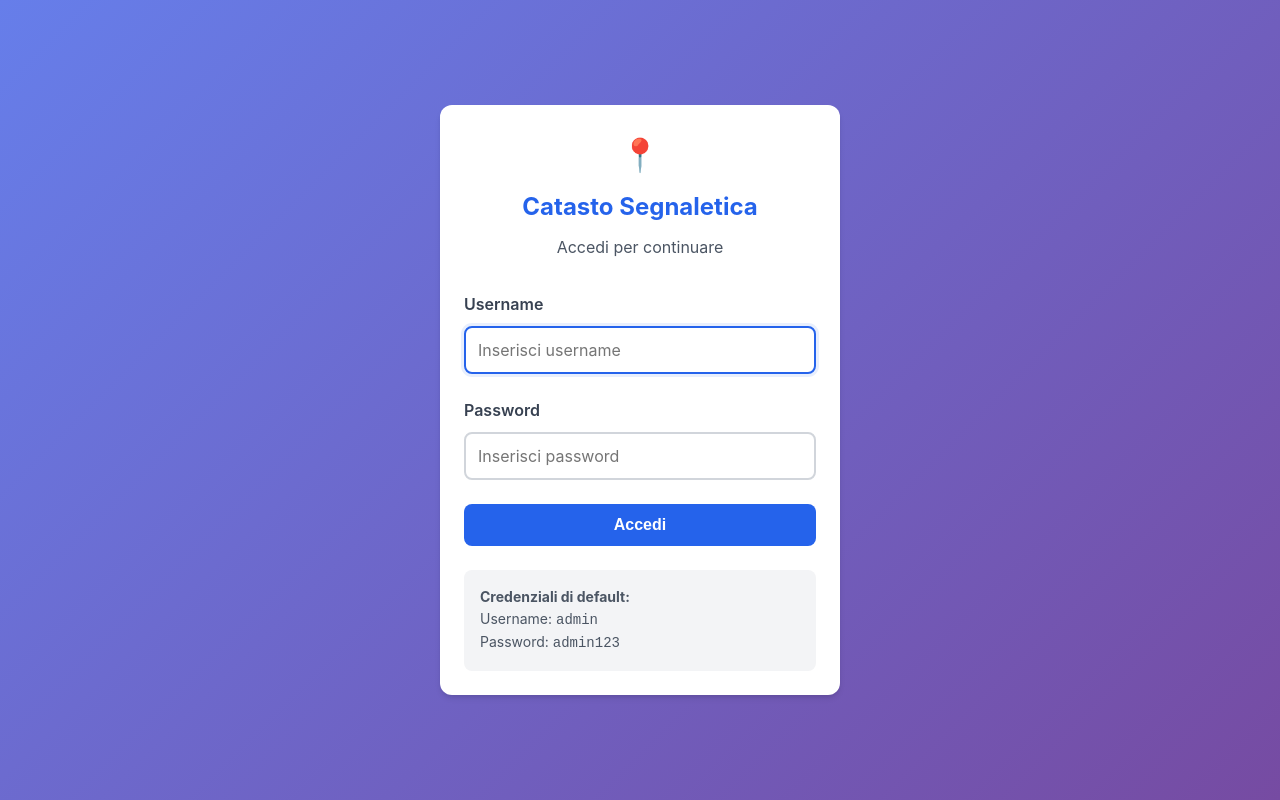
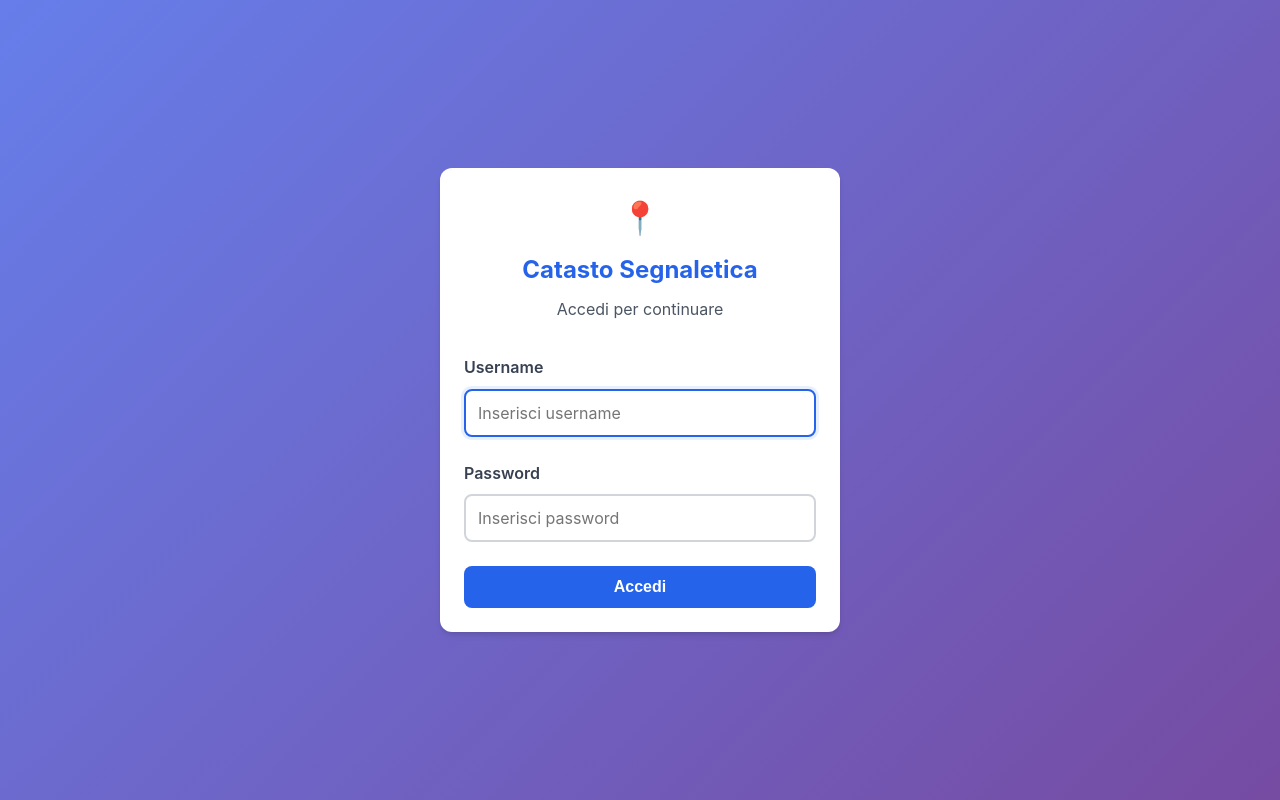
Before and after one commit to catastosegnaleticatest-commits/catasto-segnaletica, a React (Vite) app: page / in a window 1280 px wide. Built offline with nearby package versions, Linux system fonts and the light colour scheme.

Commit message:
Rimuovi credenziali visibili

```diff
--- a/src/components/LoginPage.jsx
+++ b/src/components/LoginPage.jsx
@@ -89,18 +89,7 @@ function LoginPage({ onLogin }) {
                     </button>
                 </form>
 
-                <div style={{
-                    marginTop: '1.5rem',
-                    padding: '1rem',
-                    background: 'var(--gray-100)',
-                    borderRadius: 'var(--border-radius-sm)',
-                    fontSize: '0.875rem',
-                    color: 'var(--gray-600)'
-                }}>
-                    <strong>Credenziali di default:</strong><br />
-                    Username: <code>admin</code><br />
-                    Password: <code>admin123</code>
-                </div>
+
             </div>
         </div>
     );
```
